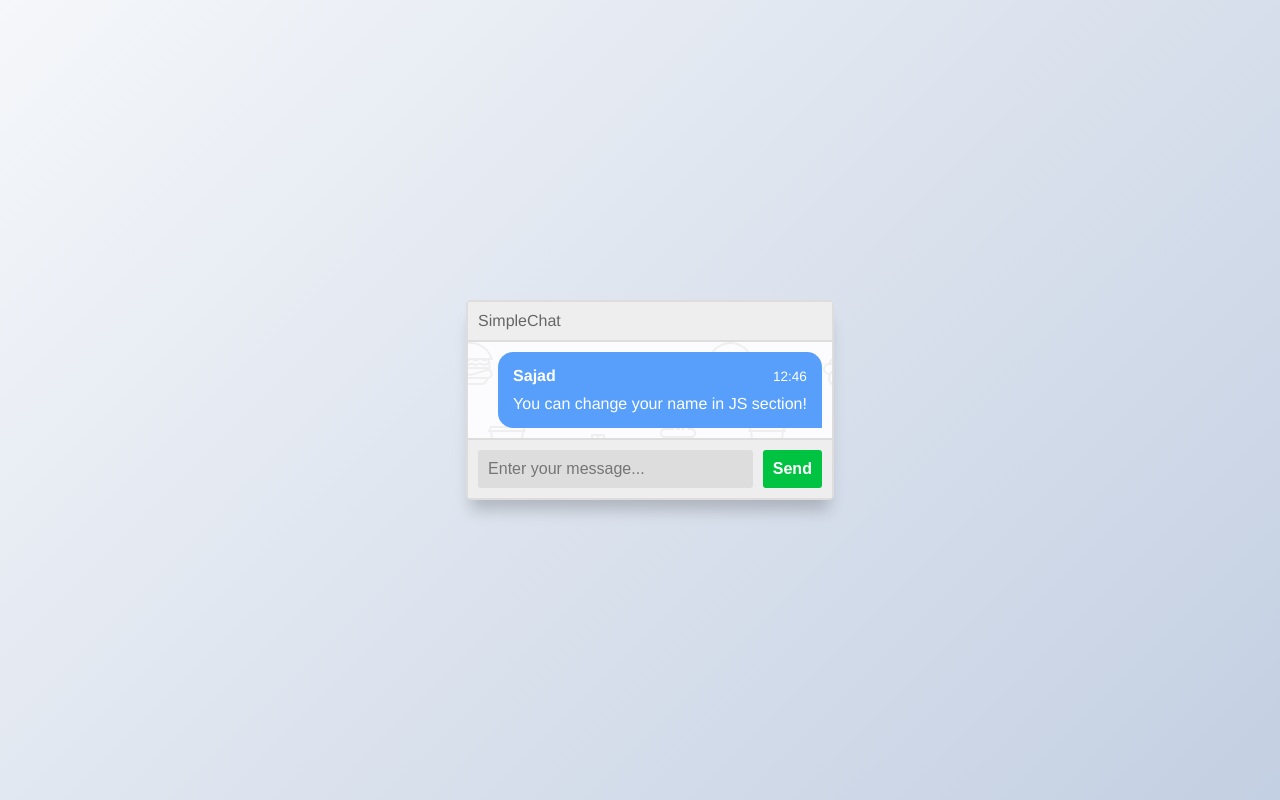
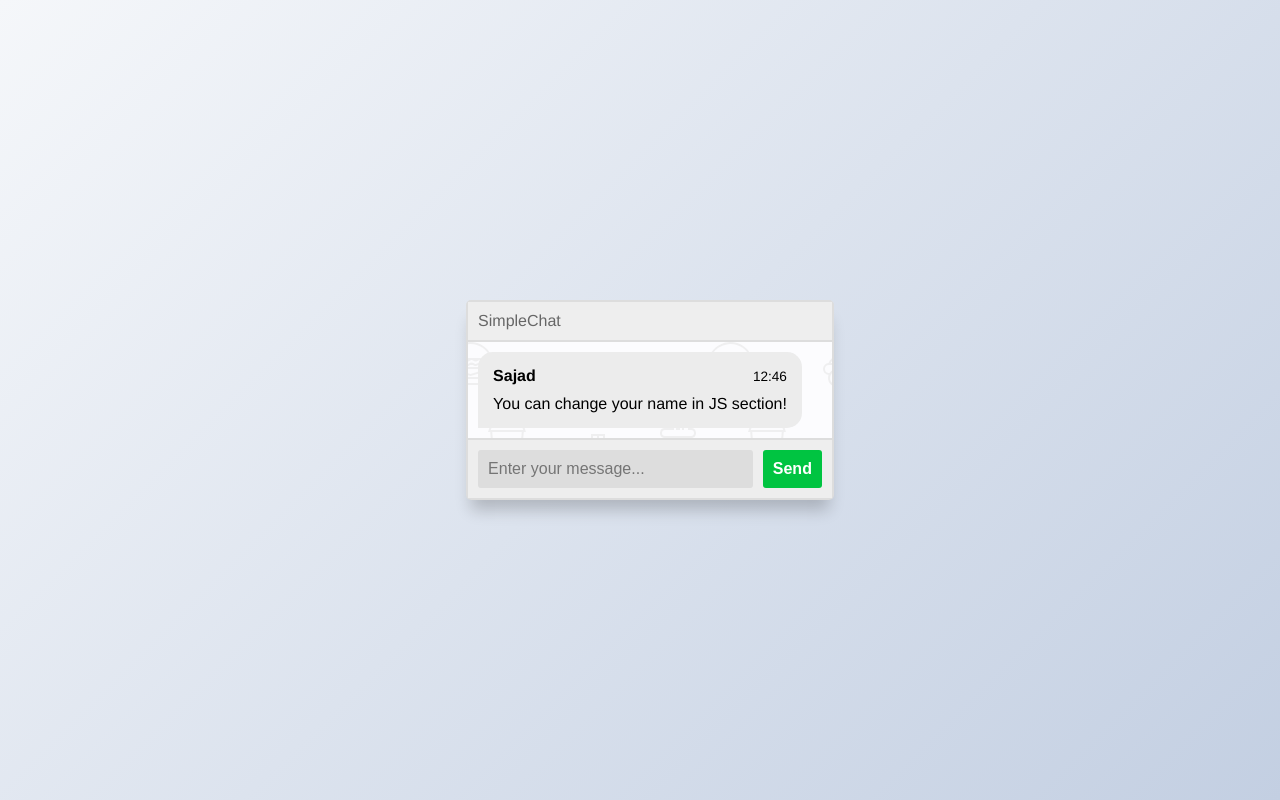
Before and after one commit to dekopossas/chat-socket-io, a React (Create React App) app in the folder chat-socket-io/: page / in a window 1280 px wide. Built offline with nearby package versions, Linux system fonts and the light colour scheme.

Commit message:
trabalhando as classes do componente

```diff
--- a/chat-socket-io/src/components/MessageBox/index.js
+++ b/chat-socket-io/src/components/MessageBox/index.js
@@ -3,14 +3,14 @@ import React from 'react';
 function MenssageBox({ isMine }) {
   const positionClass = (isMine) ? 'right-msg' : 'left-msg';
   return (
-    <div class="msg right-msg">
-      <div class="msg-bubble">
-        <div class="msg-info">
-          <div class="msg-info-name">Sajad</div>
-          <div class="msg-info-time">12:46</div>
+    <div className={`msg ${positionClass}`}>
+      <div className="msg-bubble">
+        <div className="msg-info">
+          <div className="msg-info-name">Sajad</div>
+          <div className="msg-info-time">12:46</div>
         </div>
 
-        <div class="msg-text">You can change your name in JS section!</div>
+        <div className="msg-text">You can change your name in JS section!</div>
       </div>
     </div>
   );
```
